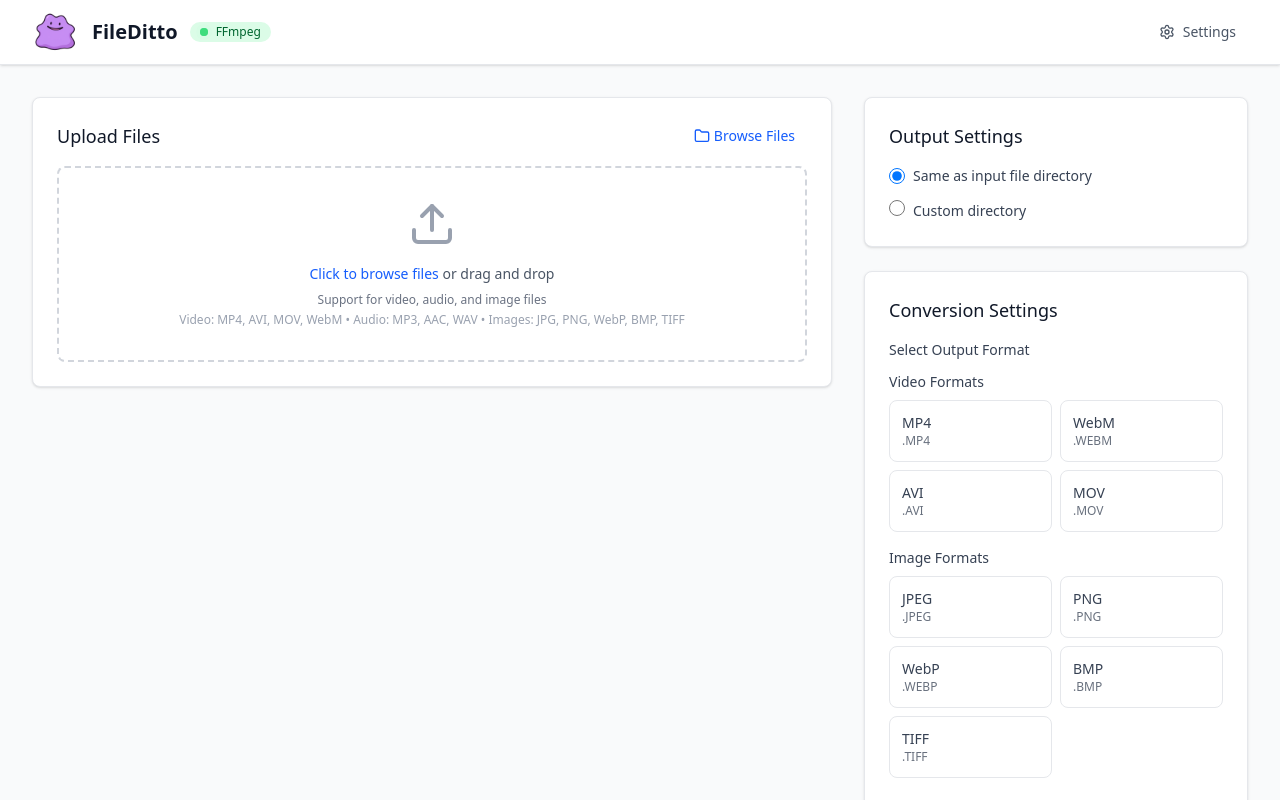
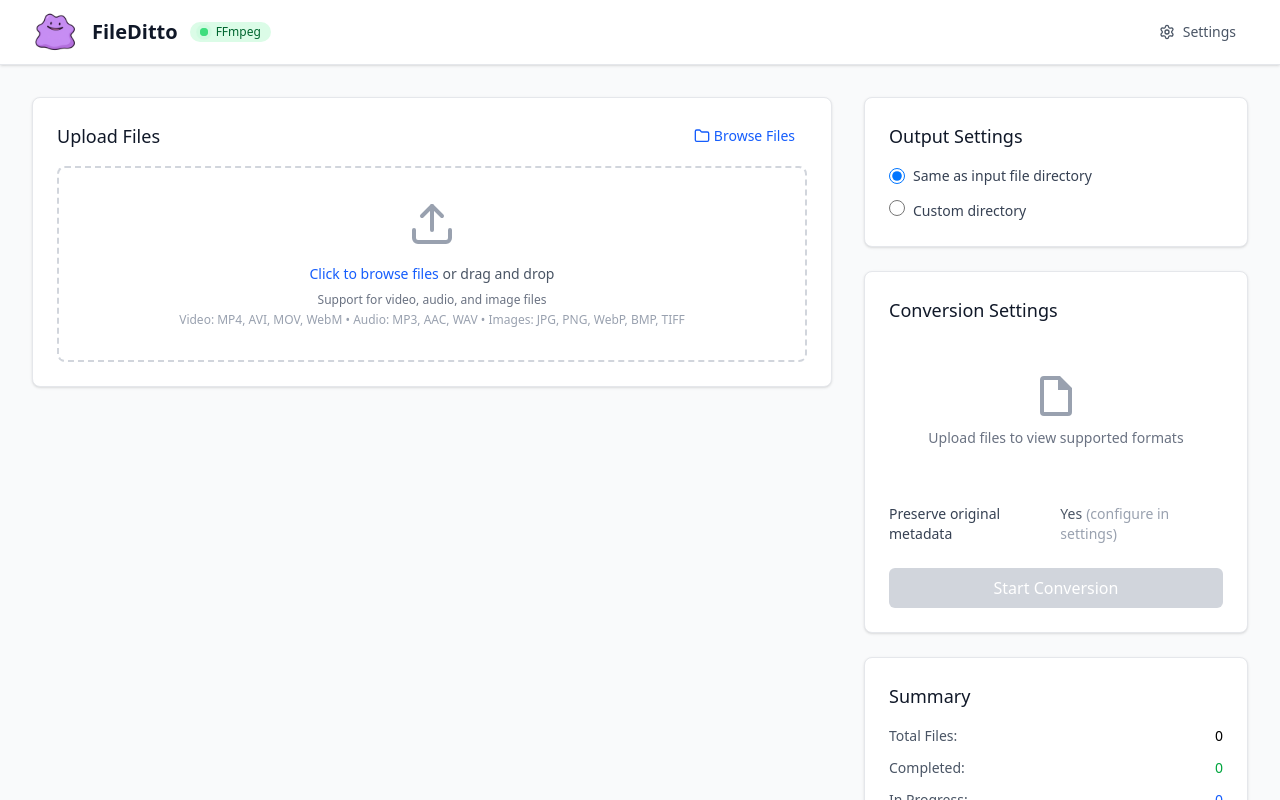
Before and after one commit to dboo0012/FileDitto, a React (Vite) app: page / in a window 1280 px wide. Shown: the top 800 px of the page. Built offline with nearby package versions, Linux system fonts and the light colour scheme.

Commit message:
feat: Simplify pre-upload UI

```diff
--- a/src/components/FormatSettings.tsx
+++ b/src/components/FormatSettings.tsx
@@ -123,8 +123,24 @@ export const FormatSettings: React.FC<FormatSettingsProps> = ({
       </h3>
 
       <div className="space-y-6">
-        {/* Conditional rendering based on media type */}
-        {primaryMediaType === "image" ? (
+        {/* Show message when no files are uploaded */}
+        {files.length === 0 ? (
+          <div className="text-center py-8">
+            <div className="text-gray-400 mb-2">
+              <svg
+                className="mx-auto h-12 w-12"
+                fill="currentColor"
+                viewBox="0 0 24 24"
+              >
+                <path d="M14,2H6A2,2 0 0,0 4,4V20A2,2 0 0,0 6,22H18A2,2 0 0,0 20,20V8L14,2M18,20H6V4H13V9H18V20Z" />
+              </svg>
+            </div>
+            <p className="text-gray-500 text-sm">
+              Upload files to view supported formats
+            </p>
+          </div>
+        ) : /* Conditional rendering based on media type */
+        primaryMediaType === "image" ? (
           <ImageFormatSettings
             selectedFormat={selectedFormat}
             onFormatSelect={setSelectedFormat}
```
Also changed, not shown: 1 other file (tests, documents, lock files or other folders).
